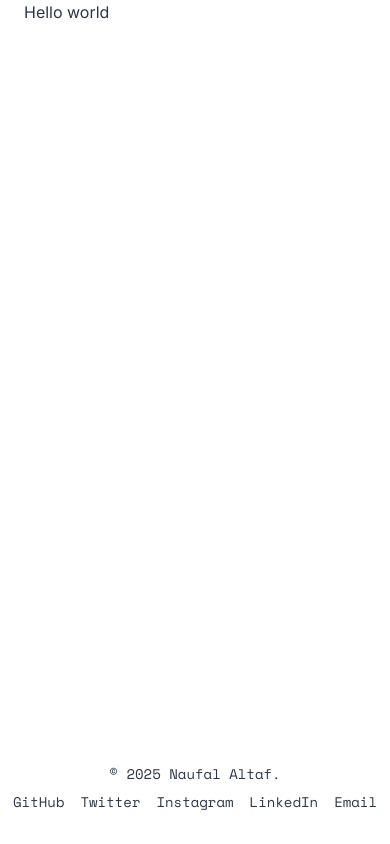
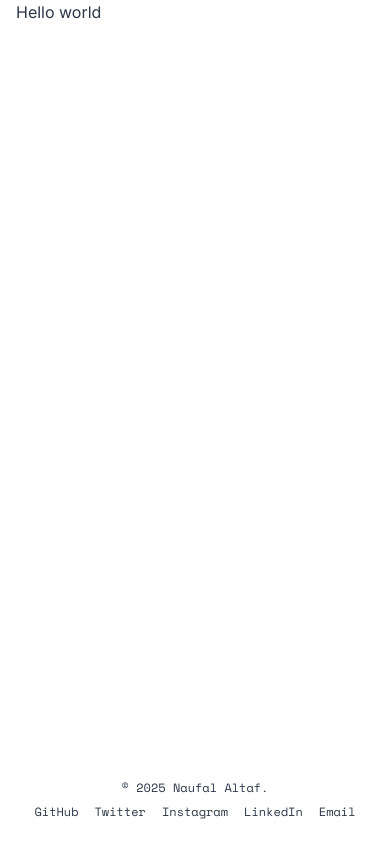
Before and after one commit to nawocci/site, a Next.js app: page / in a window 390 px wide. Built offline with nearby package versions, Linux system fonts and the light colour scheme.

Commit message:
Improve mobile layout

```diff
--- a/src/app/layout.tsx
+++ b/src/app/layout.tsx
@@ -29,10 +29,10 @@ export default function RootLayout({
       className={`${inter.variable} ${spaceMono.variable} antialiased`}
     >
       <body className="bg-background text-foreground font-sans min-h-screen flex flex-col">
-        <main className="mx-auto max-w-5xl w-full px-6 sm:px-0 flex-1">
-          {children}
-        </main>
-        <Footer />
+        <div className="mx-auto flex w-full max-w-5xl flex-1 flex-col px-4 sm:px-6 lg:px-0">
+          <main className="flex-1">{children}</main>
+          <Footer />
+        </div>
       </body>
     </html>
   );
--- a/src/components/Footer.tsx
+++ b/src/components/Footer.tsx
@@ -1,16 +1,14 @@
 export default function Footer() {
   return (
-    <footer className="w-full py-8 font-mono text-center text-sm">
-      <div className="mx-auto max-w-5xl px-6 sm:px-0">
+    <footer className="w-full py-6 font-mono text-center text-xs sm:py-8 sm:text-sm">
       <p>&copy; {new Date().getFullYear()} Naufal Altaf.</p>
-        <div className="mt-2 flex justify-center gap-4">
+      <div className="mt-2 flex flex-wrap justify-center gap-x-4 gap-y-2 sm:gap-y-0">
         <a href="https://github.com/nawocci" className="hover:text-primary hover:underline">GitHub</a>
         <a href="https://x.com/nawocci" className="hover:text-primary hover:underline">Twitter</a>
         <a href="https://instagram.com/nawocci" className="hover:text-primary hover:underline">Instagram</a>
         <a href="https://linkedin.com/in/naufal-altaf-059ab5326" className="hover:text-primary hover:underline">LinkedIn</a>
         <a href="mailto:naufal@altaf.xyz" className="hover:text-primary hover:underline">Email</a>
       </div>
-      </div>
     </footer>
   );
 }
```
Lines whose indentation alone changed are shown as unchanged.
